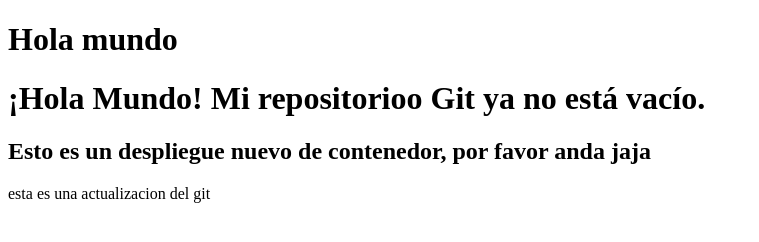
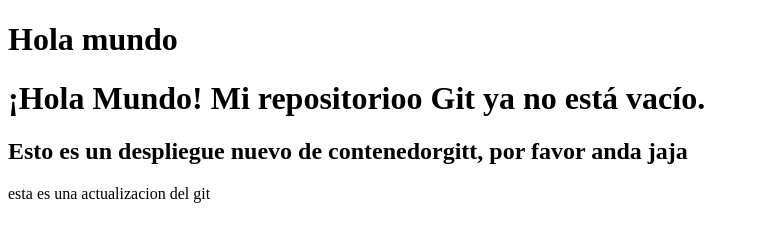
Before and after one commit to Fabian1957/mi-proyecto-devops, a plain HTML site: page index.html in a window 1280 px wide. Shown: the whole page, without its empty margins (0-759 px from the left). Drawn offline with Linux system fonts and the light colour scheme.

Commit message:
probar aca html

```diff
--- a/index.html
+++ b/index.html
@@ -7,7 +7,7 @@
 <body>
     <h1> Hola mundo </h1>
     <h1>¡Hola Mundo! Mi repositorioo Git ya no está vacío.</h1>
-    <h2> Esto es un despliegue nuevo de contenedor, por favor anda jaja </h2>
+    <h2> Esto es un despliegue nuevo de contenedorgitt, por favor anda jaja </h2>
     <p> esta es una actualizacion del git</p>
 </body>
 </html>
```
